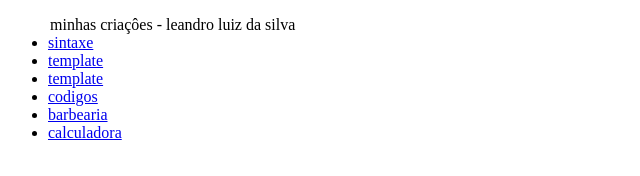
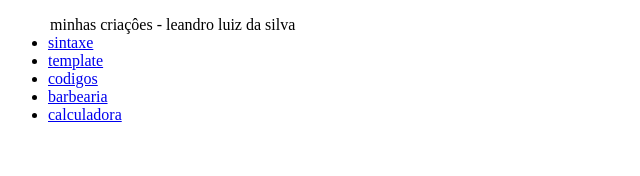
Before and after one commit to sleandr/qualquer-1.-front-end-, a plain HTML site: page index.html in a window 1280 px wide. Shown: the whole page, without its empty margins (0-640 px from the left). Drawn offline with Linux system fonts and the light colour scheme.

Commit message:
Update index.html

```diff
--- a/index.html
+++ b/index.html
@@ -10,9 +10,8 @@
     <ul>
         <legend>minhas criaçôes - leandro luiz da silva</legend>
         <li><a href="sitaxe.htnl">sintaxe</a></li>
-        <li><a href="sitaxe.htnl">template</a></li>
-        <li><a href="sitaxe.htnl">template</a></li>
-        <li><a href="sitaxe.htnl">codigos</a></li>
+        <li><a href="tamplate.htnl">template</a></li>
+        <li><a href="sintaxe.htnl">codigos</a></li>
         <li><a href="barbearia/barbearia.html">barbearia</a></li>
         <li><a href="calculadora/calculadora.html">calculadora</a></li>
     </ul>
```
